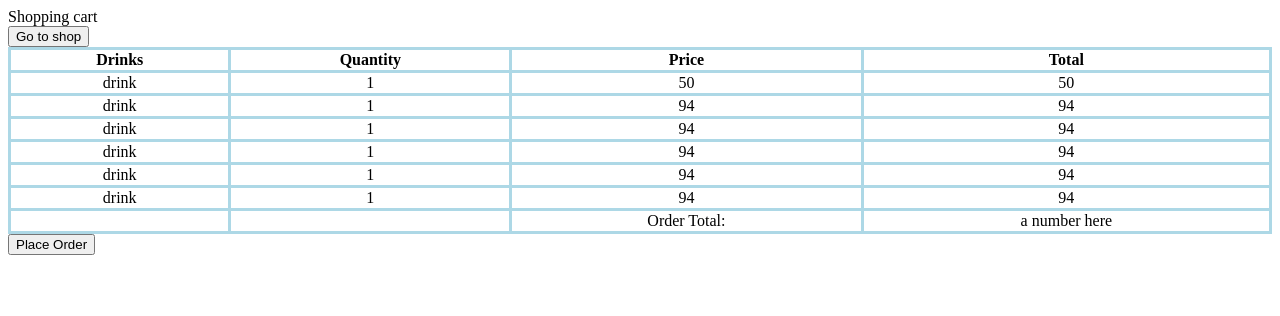
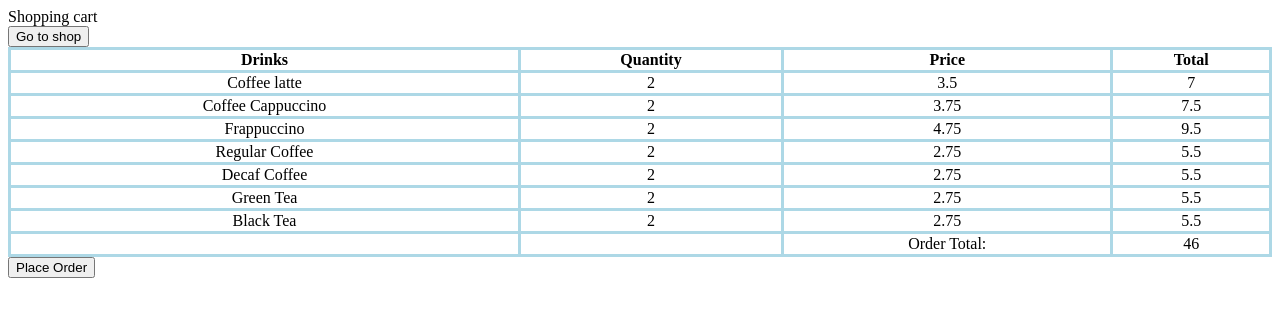
Before and after one commit to avenger0901/Coffee_shop, a plain HTML site: page shopping-cart/shopping-carts.html in a window 1280 px wide. Drawn offline with Linux system fonts and the light colour scheme.

Commit message:
all TDD work

```diff
--- a/data/coffee.js
+++ b/data/coffee.js
@@ -4,7 +4,7 @@ const latte = {
     type: 'coffee',
     image: '../assets/latte.png',
     folavor: 'smoothie and creamy',
-    price: '$3.5',
+    price: 3.5,
     cost: 1.5,
 };
 const cappuccino = {
@@ -13,7 +13,7 @@ const cappuccino = {
     type: 'coffee',
     image: '../assets/capuccino.png',
     folavor: 'foamy and bitter',
-    price: '$3.75',
+    price: 3.75,
     cost: 1.35,
 
 };
@@ -23,7 +23,7 @@ const frappuccino = {
     type: 'coffee',
     image: '../assets/frapccino.png',
     folavor: 'sweet and creamy',
-    price: '$4.75',
+    price: 4.75,
     cost: 2.15,
 
 };
@@ -33,7 +33,7 @@ const dripCoffee = {
     type: 'coffee',
     image: '../assets/drip-coffee.png',
     folavor: 'fresh and bitter',
-    price: '$2.75',
+    price: 2.75,
     cost: 0.85,
 
 };
@@ -43,7 +43,7 @@ const decafCoffee = {
     type: 'decaf coffee',
     image:'../assets/decaf-coffee.png',
     folavor: 'chocolaty and bitter',
-    price: '$2.75',
+    price: 2.75,
     cost: 0.85,
 
 };
@@ -53,7 +53,7 @@ const greenTea = {
     type: 'tea',
     image: '../assets/greentea.png',
     folavor: 'fresh',
-    price: '$2.75',
+    price: 2.75,
     cost: 0.95,
 
 };
@@ -63,7 +63,7 @@ const blackTea = {
     type: 'tea',
     image: '../assets/blacktea.png',
     folavor: 'earlgray',
-    price: '$2.75',
+    price: 2.75,
     cost: 0.95,
 
 };
--- a/findID_calc_functions/utils.js
+++ b/findID_calc_functions/utils.js
@@ -1,8 +1,9 @@
+import cartData from '../data/cart.js';
 export const findById = (someId, someArray) => {
     for (let i = 0 ; i < someArray.length; i++){
-        const dish = someArray[i];
-        if (dish.id === someId)
-            return dish;
+        const drink = someArray[i];
+        if (drink.id === someId)
+            return drink;
     }
 };
 export const calcLineItem = (quantity, costAmount) => {
@@ -10,4 +11,34 @@ export const calcLineItem = (quantity, costAmount) => {
     return Math.round(total * 100) / 100;
 };
 
-// TDD test in /test/utils.js for a function that lives in /common/utils.js called calcLineItem. This function takes quantity and an amount and returns the total. Due to how JavaScript uses floating point numbers, you may need to round the result to two decimal places using: Math.round(amount * 100) / 100
+
+export const calcOrderItem = (cartArray, drinksArray) => {
+    let orderTotal = 0;
+    for (let i = 0; i < cartArray.length; i++) {
+        const cartItem = cartArray[i];
+        const foundDrinkName = findById(cartItem.id, drinksArray);
+        const lineTotal = calcLineItem(cartItem.quantity, foundDrinkName.price);
+        orderTotal += lineTotal;
+
+
+
+
+
+
+    }
+
+    return orderTotal;
+
+
+
+
+
+};
+// TDD test in /test/utils.js for a function that lives in /common/utils.js called calcOrderItem. This function takes the cart array and products array. Calculate the total of your cart data as the expected value.
+
+// In the function:
+
+// Create a variable to hold the order total.
+// Loop the line items and use the calcLineItem function to calculate each line item and add it to the order total.
+// Return the order total
+// Note: you may need to round the order total to get your test to pass like you did with the line item total
--- a/shopping-cart/shopping-carts.html
+++ b/shopping-cart/shopping-carts.html
@@ -20,47 +20,14 @@
           <th>Price</th>
           <th>Total</th>
         </tr>
-        <tr>
-          <td>drink</td>
-          <td>1</td>
-          <td>50</td>
-          <td>50</td>
-        </tr>
-        <tr>
-          <td>drink</td>
-          <td>1</td>
-          <td>94</td>
-          <td>94</td>
-        </tr>
-        <tr>
-          <td>drink</td>
-          <td>1</td>
-          <td>94</td>
-          <td>94</td>
-        </tr>
-        <tr>
-            <td>drink</td>
-            <td>1</td>
-            <td>94</td>
-            <td>94</td>
-          </tr>
-        <tr>
-            <td>drink</td>
-            <td>1</td>
-            <td>94</td>
-            <td>94</td>
-          </tr>
-        <tr>
-            <td>drink</td>
-            <td>1</td>
-            <td>94</td>
-            <td>94</td>
-          </tr>
+        <tbody id="tBody">
+
+        </tbody>
         <tr>
             <td></td>
             <td></td>
             <td>Order Total:</td>
-            <td>a number here</td>
+            <td id="total-cost">a number here</td>
         </tr>
       </table>
     <button>Place Order</button>
--- a/shopping-cart/shopping-carts.js
+++ b/shopping-cart/shopping-carts.js
@@ -1,7 +1,33 @@
 import shopping_render from './shopping-render.js';
 import cartData from '../data/cart.js';
 import drinksData from '../data/coffee.js';
+import { findById, calcOrderItem } from '../findID_calc_functions/utils.js';
+import renderlineitem from './shopping-render.js';
+
+const tBodyTag = document.querySelector('tbody');
+const totalCost = document.getElementById('total-cost');
 
 
-shopping_render(drinksData);
+for (let i = 0; i < cartData.length; i++){
+    const item = cartData[i];
+    const drinkItem = findById(item.id, drinksData);
+    const feeder = renderlineitem(drinkItem, item);
+    tBodyTag.appendChild(feeder);
+
+
+
+}
+const orderTotal = calcOrderItem(cartData, drinksData);
+totalCost.textContent = orderTotal;
+
+
 console.log(cartData);
+
+
+
+// This function takes both a cart line item, and the corresponding product, and returns dom that matches your static html example:
+
+// Copy html from the page
+// You will need to remove extraneous whitespace. Don't worry, you can adjust the test as need
+// Copy the cart line item data for the one that corresponds to the example, and either copy the product or use your findById function to locate the product and use as your input to your function
+// Using the DOM API, create your static example programmatically using JavaScript. Start by creating the top level element (<tr> for the line item)
--- a/shopping-cart/shopping-render.js
+++ b/shopping-cart/shopping-render.js
@@ -1,47 +1,38 @@
-export default (Angeladrinks) => {
-    const tableTag = document.createElement('table');
+import { calcLineItem } from '../findID_calc_functions/utils.js';
+export default function renderlineitem(Angeladrinks, cartItem) {
+
+    const trTag = document.createElement('tr');
 
 
-    const tbodyTag = document.createElement('tbody');
-    tableTag.appendChild(tbodyTag);
-
-    const trTag = document.createElement('tr');
-    tbodyTag.appendChild(trTag);
 
 
-    const thTag1 = document.createElement('th');
-    thTag1.textContent = 'Drinks';
-    trTag.appendChild(thTag1);
+    const tdTagName = document.createElement('td');
+    tdTagName.textContent = Angeladrinks.name;
+    trTag.appendChild(tdTagName);
 
 
-    const thTag2 = document.createElement('th');
-    thTag2.textContent = 'Quantity';
-    trTag.appendChild(thTag2);
-
-    const thTag3 = document.createElement('th');
-    thTag3.textContent = 'Price';
-    trTag.appendChild(thTag3);
-
-    const thTag4 = document.createElement('th');
-    thTag4.textContent = 'Total';
-    trTag.appendChild(thTag4);
-
-    const trTag1 = document.createElement('tr');
-    tbodyTag.appendChild(trTag1);
+    const tdTagQuantity = document.createElement('td');
+    tdTagQuantity.textContent = cartItem.quantity;
+    trTag.appendChild(tdTagQuantity);
 
 
-    const tdTag = document.createElement('td');
-    tdTag.textContent = getById(0, Angeladrinks);
-    trTag1.appendChild(tdTag);
+
+    const tdTagPrice = document.createElement('td');
+    tdTagPrice.textContent = Angeladrinks.price;
+    trTag.appendChild(tdTagPrice);
+
+
+    const tdTagTotal = document.createElement('td');
+    tdTagTotal.textContent = Number(calcLineItem(cartItem.quantity, Angeladrinks.price));
+
+    trTag.appendChild(tdTagTotal);
 
 
 
 
 
-    console.log(tableTag);
-    // console.log(tbodyTag);
-    console.log(trTag);
-    return tableTag;
+
+    return trTag;
 
 
 
@@ -56,4 +47,4 @@ export default (Angeladrinks) => {
 
 
 
-};
+}
```
Also changed, not shown: test/example.test.js (+16 -1 lines).
